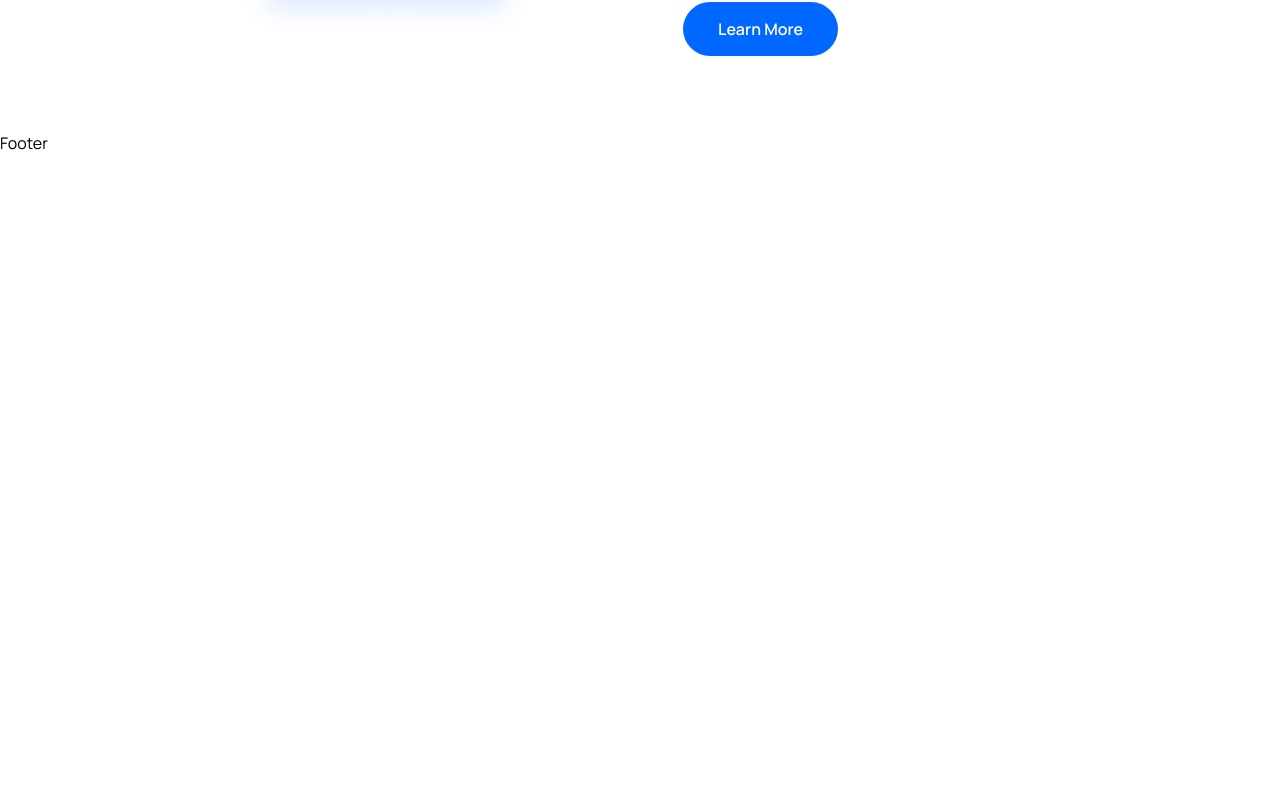
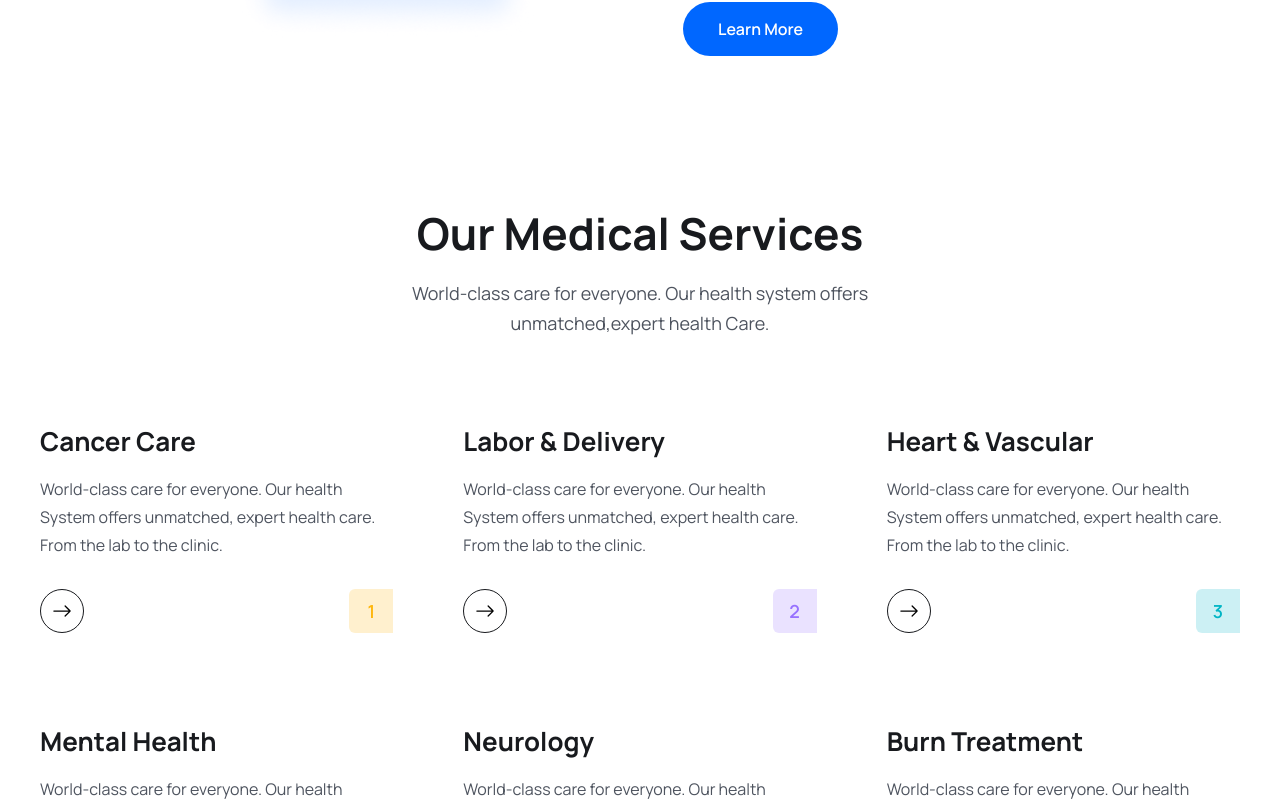
Before and after one commit to gilbert-kiana/Dr-Appointment-MERN-STACK, a React (Vite) app: page / in a window 1280 px wide. Shown: the part 2191-3000 px from the top of the page. Before the commit the page ends 2346 px from the top, so only its background shows below. Built offline with nearby package versions, Linux system fonts and the light colour scheme.

Commit message:
services section and cards done

```diff
--- /dev/null
+++ b/src/components/services/ServiceCard.jsx
@@ -0,0 +1,27 @@
+import React from 'react'
+import { Link } from 'react-router-dom'
+import { BsArrowRight } from "react-icons/bs";
+
+const ServiceCard = ({ item, index }) => {
+
+    const { name, desc, bgColor, textColor } = item
+
+    return (
+        <div className='py-[30px] px-3 lg:px-5'>
+            <h2 className='text-[26px] leading-9 text-headingColor font-[700]'>{name}</h2>
+            <p className='text-[16px] leading-7 font-[400] text-textColor mt-4'>{desc}</p>
+
+            <div className="flex items-center justify-between mt-[30px]">
+                <Link to="/doctors" className="w-[44px] h-[44px] rounded-full border border-solid border-[#181A1e]  flex items-center justify-center group hover:bg-primaryColor hover:border-none">
+                    <BsArrowRight className="group-hover:text-white w-6 h-5" />
+                </Link>
+                <span className='w-[44px] h-[44px] flex items-center justify-center text-[18px] leading-[30px] font-[600]'
+                    style={{ background: `${bgColor}`, color: `${textColor}`, borderRadius: "6px 0 0 6px" }}>
+                    {index + 1}
+                </span>
+            </div>
+        </div>
+    )
+}
+
+export default ServiceCard
--- /dev/null
+++ b/src/components/services/ServiceList.jsx
@@ -0,0 +1,15 @@
+import React from 'react'
+import { services } from "../../assets/data/services"
+import ServiceCard from './ServiceCard'
+
+const ServiceList = () => {
+    return (
+        <div className="grid grid-cols-1 md:grid-cols-2 lg:grid-cols-3 gap-5 lg:gap-[30px] mt-[30px] lg:mt-[55px]">
+            {services.map((item, index) => (
+                <ServiceCard item={item} index={index} key={index} />
+            ))}
+        </div>
+    )
+}
+
+export default ServiceList
--- a/src/pages/Home.jsx
+++ b/src/pages/Home.jsx
@@ -8,6 +8,7 @@
 import { Link } from 'react-router-dom'
 import { BsArrowRight } from "react-icons/bs";
 import About from '../components/About/About'
+import ServiceList from '../components/services/ServiceList'
 
 const Home = () => {
     return (
@@ -136,6 +137,19 @@
 
                 {/* About */}
                 <About />
+
+                {/* services */}
+                <section>
+                    <div className="container">
+                        <div className="xl:w-[470px] mx-auto">
+                            <h2 className="heading text-center ">Our Medical Services</h2>
+                            <p className="text__para text-center">
+                                World-class care for everyone. Our health system offers unmatched,expert health Care.
+                            </p>
+                        </div>
+                        <ServiceList />
+                    </div>
+                </section>
             </>
         </>
     )
```
